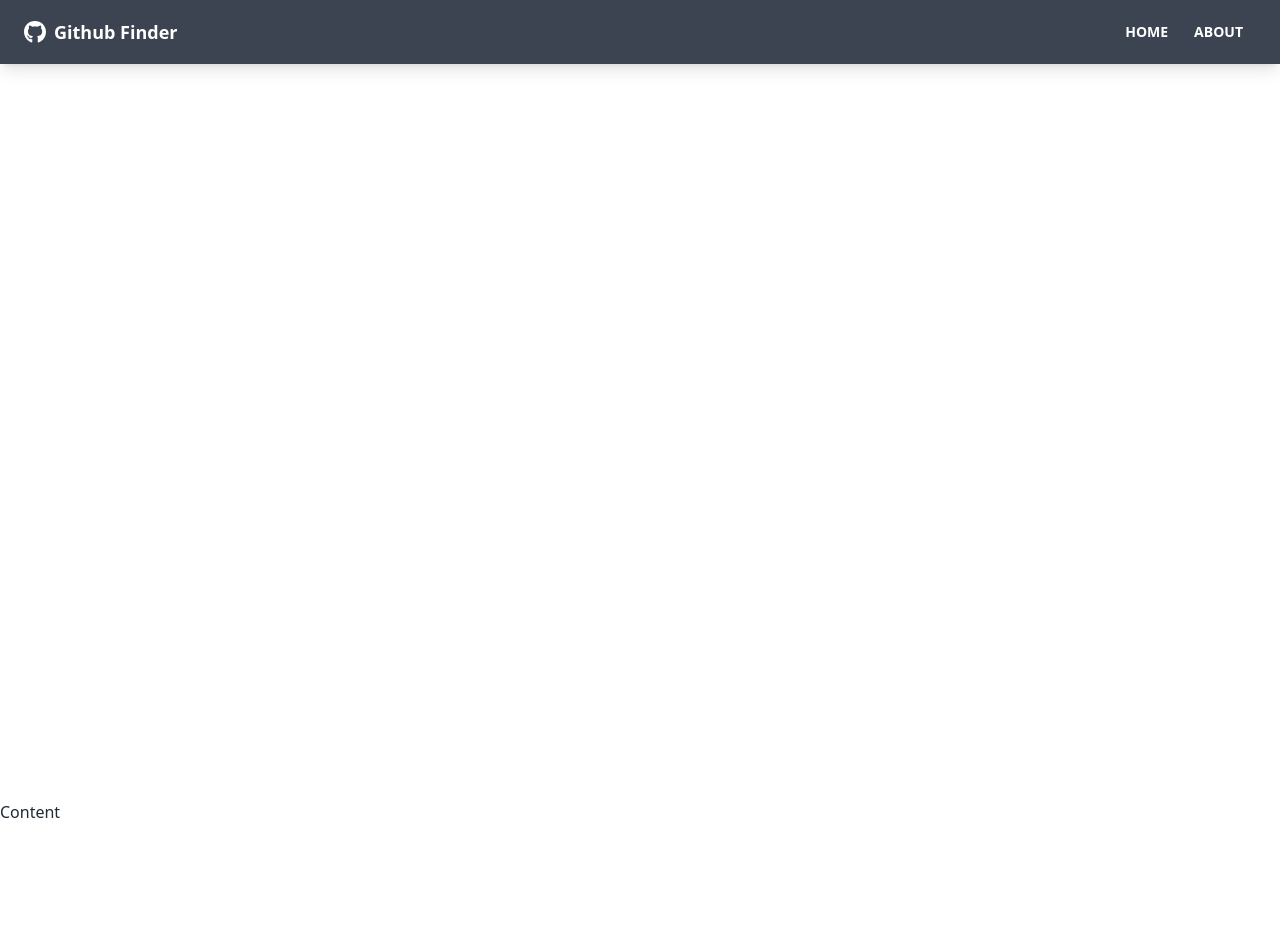
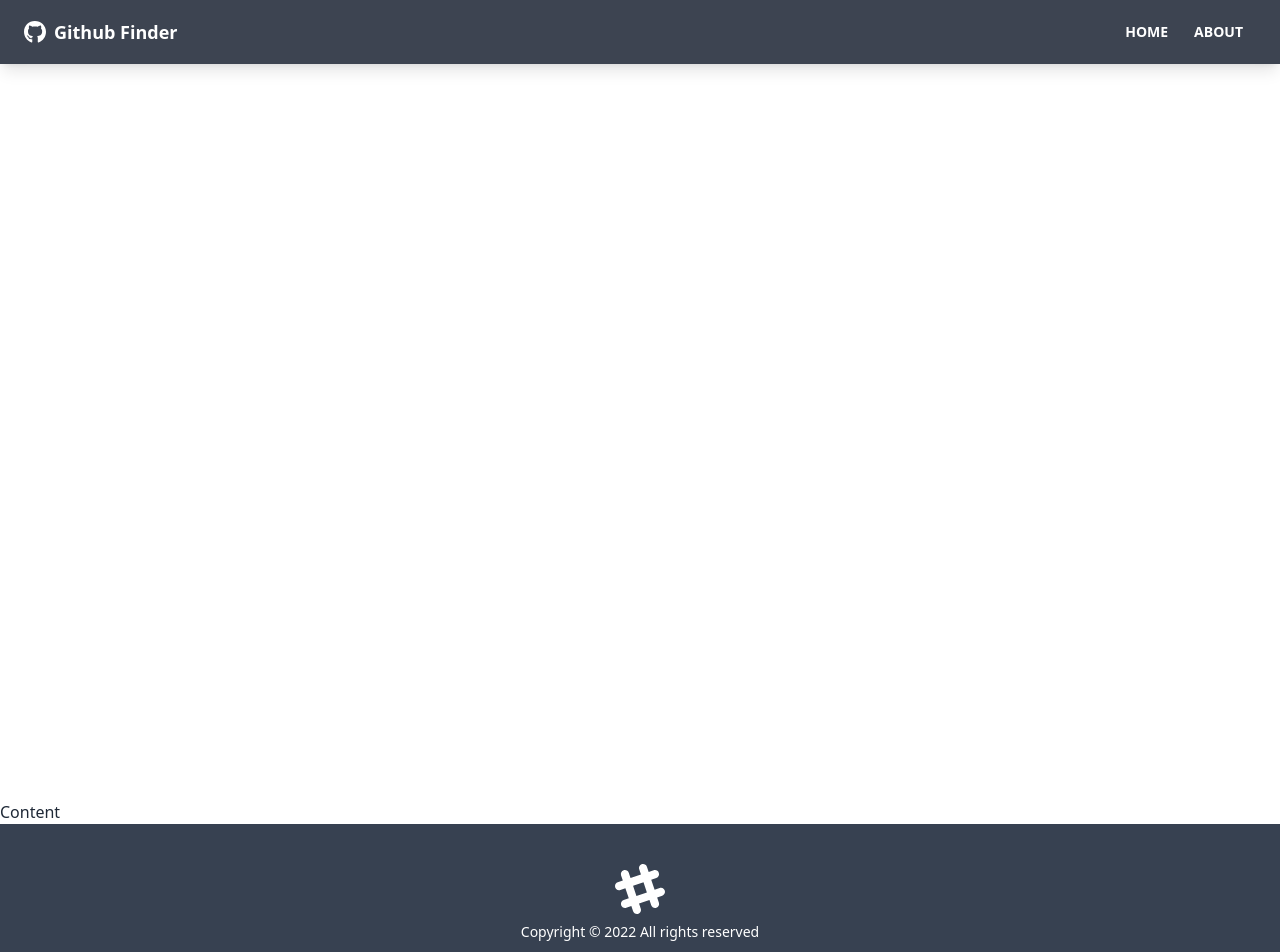
Before and after one commit to Kateryna-Borysenko/gitHubFinger, a React (Create React App) app: page / in a window 1280 px wide. Shown: the top 952 px of the page. Before the commit the page ends 824 px from the top, so only its background shows below. Built offline with nearby package versions, Linux system fonts and the light colour scheme.

Commit message:
Added Footer Component

```diff
--- a/src/App.js
+++ b/src/App.js
@@ -1,6 +1,7 @@
 import { BrowserRouter as Router, Route, Routes } from 'react-router-dom'
 import './App.css';
 import Navbar from './components/layout/Navbar'
+import Footer from './components/layout/Footer';
 
 function App() {
   return (
@@ -12,6 +13,7 @@ function App() {
       <main>
         Content
       </main>
+      <Footer />
     </Router>
   );
 }
--- /dev/null
+++ b/src/components/layout/Footer.jsx
@@ -0,0 +1,23 @@
+function Footer() {
+  const footerYear = new Date().getFullYear()
+  return (
+    <footer className='footer p-10 bg-gray-700 text-primary-content footer-center'>
+      <div>
+        <svg
+          width='50'
+          height='50'
+          viewBox='0 0 24 24'
+          xmlns='http://www.w3.org/2000/svg'
+          fillRule='evenodd'
+          clipRule='evenodd'
+          className='inline-block fill-current'
+        >
+          <path d='M22.672 15.226l-2.432.811.841 2.515c.33 1.019-.209 2.127-1.23 2.456-1.15.325-2.148-.321-2.463-1.226l-.84-2.518-5.013 1.677.84 2.517c.391 1.203-.434 2.542-1.831 2.542-.88 0-1.601-.564-1.86-1.314l-.842-2.516-2.431.809c-1.135.328-2.145-.317-2.463-1.229-.329-1.018.211-2.127 1.231-2.456l2.432-.809-1.621-4.823-2.432.808c-1.355.384-2.558-.59-2.558-1.839 0-.817.509-1.582 1.327-1.846l2.433-.809-.842-2.515c-.33-1.02.211-2.129 1.232-2.458 1.02-.329 2.13.209 2.461 1.229l.842 2.515 5.011-1.677-.839-2.517c-.403-1.238.484-2.553 1.843-2.553.819 0 1.585.509 1.85 1.326l.841 2.517 2.431-.81c1.02-.33 2.131.211 2.461 1.229.332 1.018-.21 2.126-1.23 2.456l-2.433.809 1.622 4.823 2.433-.809c1.242-.401 2.557.484 2.557 1.838 0 .819-.51 1.583-1.328 1.847m-8.992-6.428l-5.01 1.675 1.619 4.828 5.011-1.674-1.62-4.829z'></path>
+        </svg>
+        <p>Copyright &copy; {footerYear} All rights reserved</p>
+      </div>
+    </footer>
+  )
+}
+
+export default Footer
```
